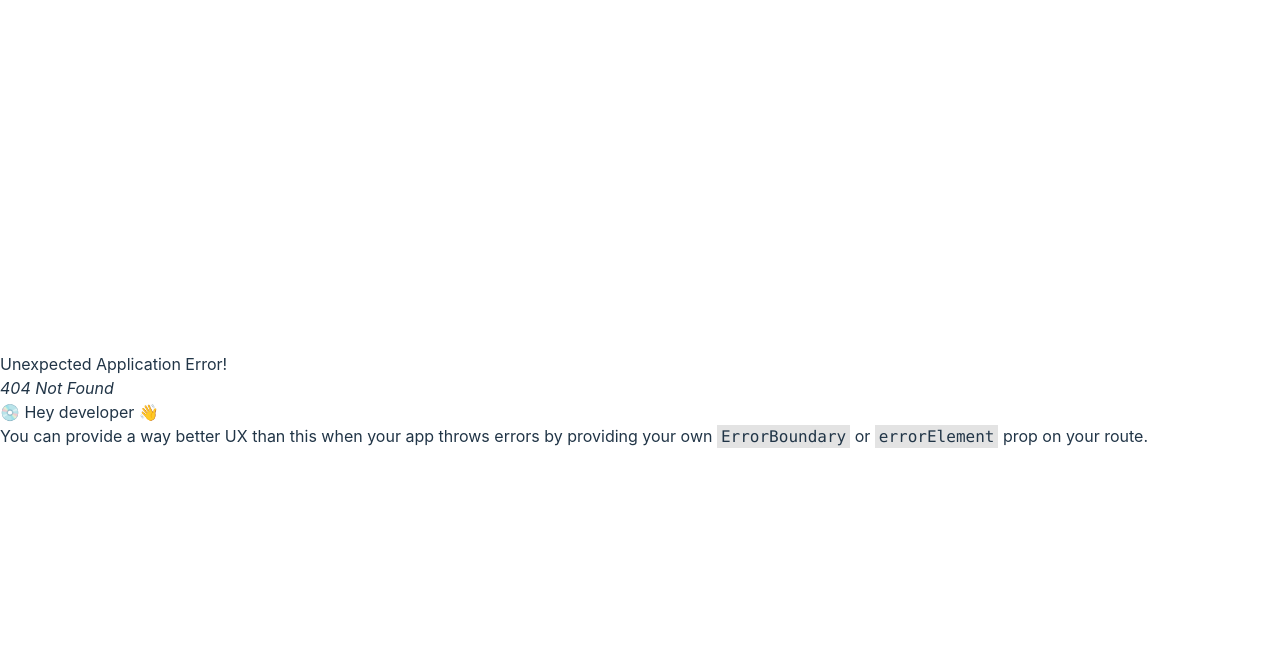
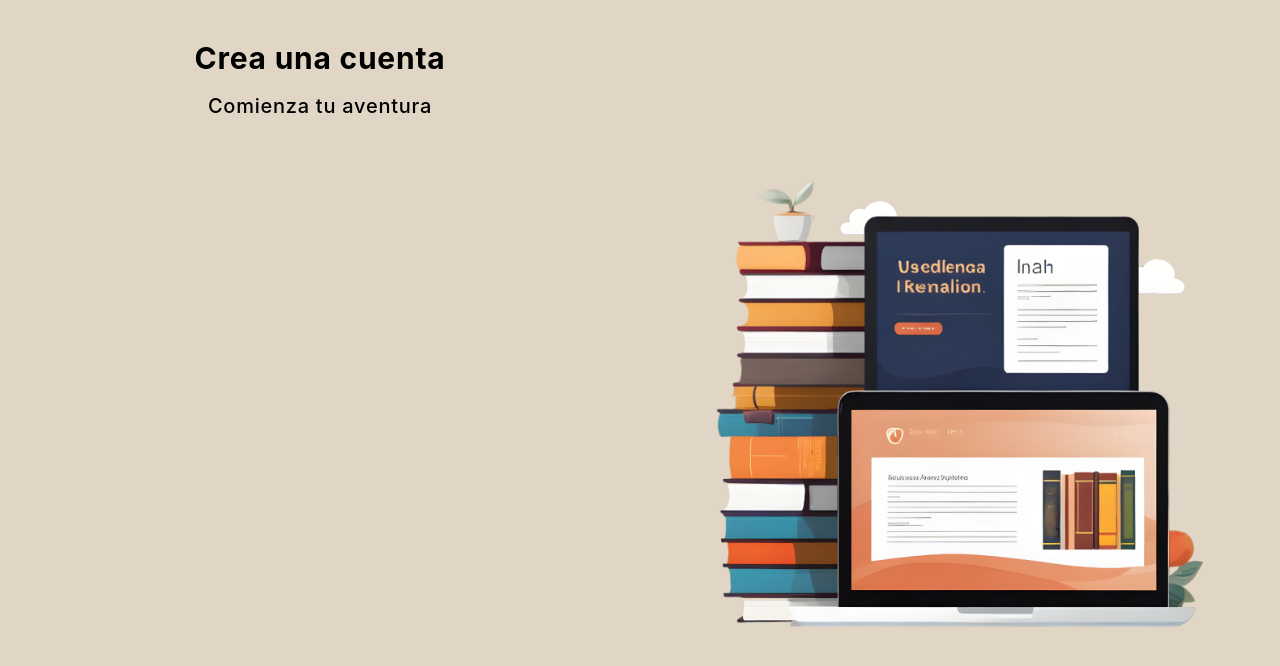
Before and after one commit to CristopherAlvaradoM/secureApp, a React (Vite) app: page /register in a window 1280 px wide. Before the commit this address had no page. Shown: the top 666 px of the page. Built offline with nearby package versions, Linux system fonts and the light colour scheme.

Commit message:
Fix Route Name

```diff
--- a/src/View/Registro.tsx
+++ b/src/View/Registro.tsx
@@ -4,14 +4,17 @@ export default function Registro(){
     return(
         <>
         <div className="bg-primary w-screen h-screen">
-            <div className="grid grid-cols-2 h-full">
-                <div className="col-span-1">
-                    <img src={Portada} alt="" />
-                </div>
-                <div className="col-span-1">
-                    ddfd
-                </div>
+          <div className="grid grid-cols-2 h-full items-center">
+            <div className="col-span-1 p-10 h-full">
+              <div className="flex flex-col tracking-wide text-center text-3xl text-black font-bold gap-4">
+                <p>Crea una cuenta</p>
+                <p className="text-xl font-medium">Comienza tu aventura</p>
+              </div>
             </div>
+            <div className="col-span-1">
+              <img src={Portada} alt="" />
+            </div>
+          </div>
         </div>
         </>
     )
--- a/src/routes/routes.tsx
+++ b/src/routes/routes.tsx
@@ -17,7 +17,7 @@ export const routes = [
     element: <Login />,
   },
   {
-    path: "/registrer",
+    path: "/register",
     element: <Registro/>,
   },
 ]
```
